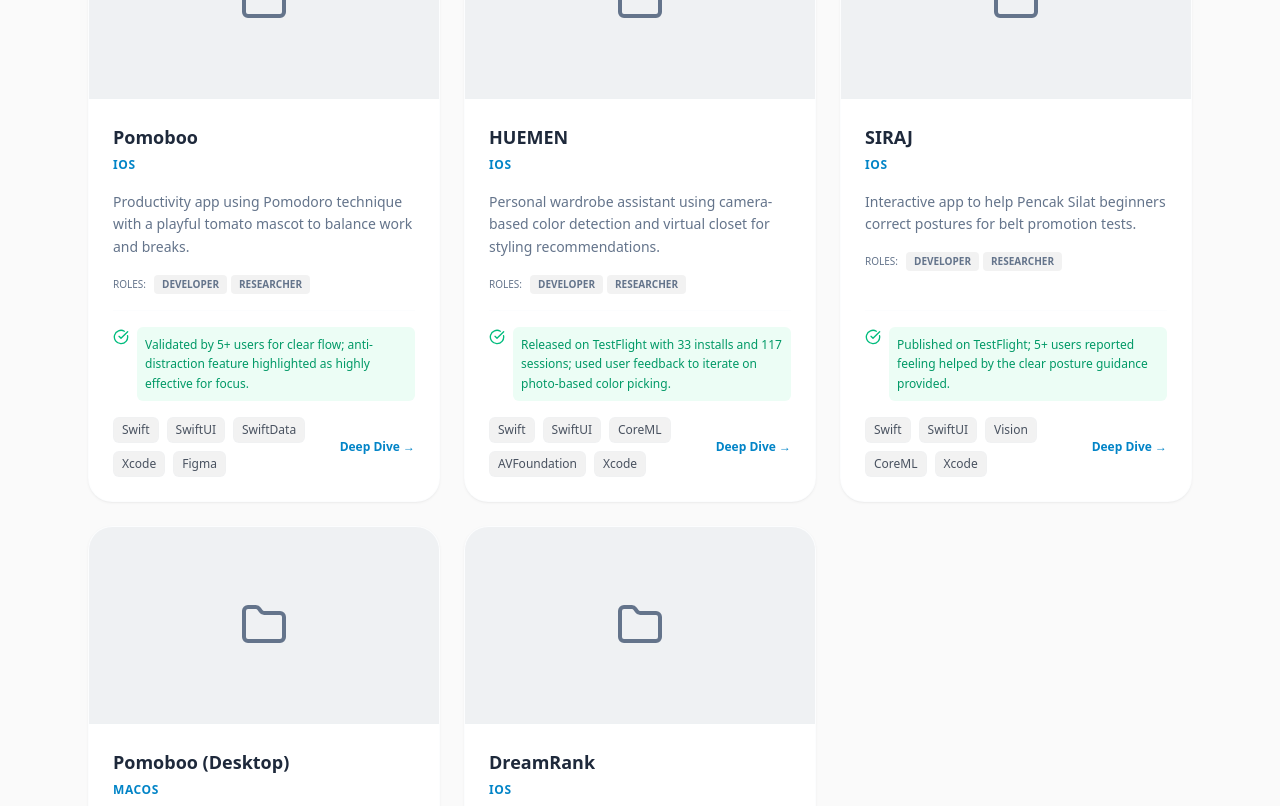
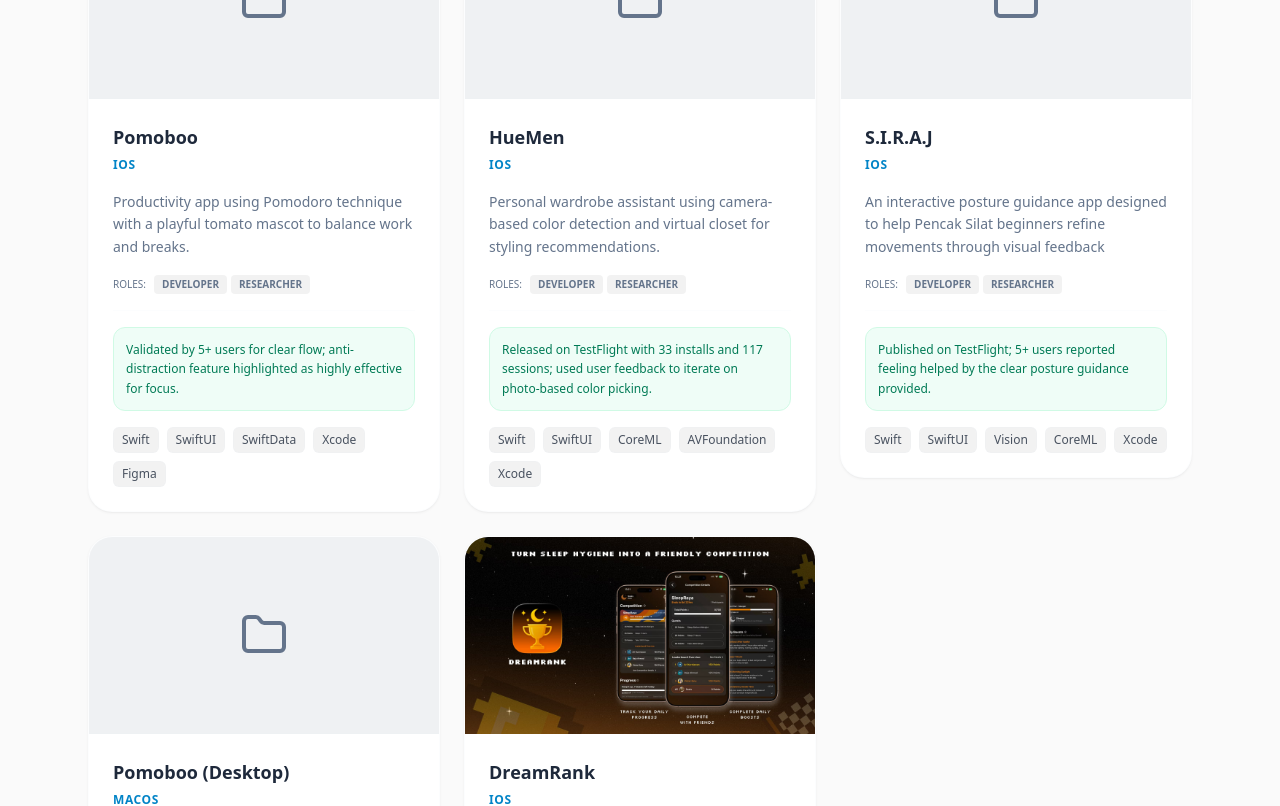
Before and after one commit to ahwan18/ahmad-portfolio, a Next.js app: page / in a window 1280 px wide. Shown: the part 3660-4466 px from the top of the page. Built offline with nearby package versions, Linux system fonts and the light colour scheme.

Commit message:
Input Image DreamRank

```diff
--- a/components/ProjectCard.tsx
+++ b/components/ProjectCard.tsx
@@ -5,7 +5,15 @@ import { Project } from "../data/projects";
 
 export function ProjectCard({ project }: { project: Project }) {
   return (
-    <div className="group bg-card border border-border/10 rounded-3xl overflow-hidden flex flex-col h-full hover:border-accent/40 transition-all duration-300 shadow-sm shadow-black/5 hover:-translate-y-1 hover:scale-[1.02] hover:shadow-xl hover:shadow-accent/10">
+    <Link
+      href={`/projects/${project.slug}`}
+      className="group block"
+    >
+      <div className="bg-card border border-border/10 rounded-3xl overflow-hidden flex flex-col h-full
+        hover:border-accent/40 transition-all duration-300
+        shadow-sm shadow-black/5 hover:-translate-y-1 hover:scale-[1.02] hover:shadow-xl hover:shadow-accent/10 cursor-pointer">
+
+        {/* IMAGE */}
         {project.image ? (
           <div className="aspect-video w-full relative bg-muted/10 overflow-hidden">
             <Image
@@ -21,58 +29,88 @@ export function ProjectCard({ project }: { project: Project }) {
           </div>
         )}
 
+        {/* CONTENT */}
         <div className="p-6 flex flex-col flex-1">
+
+          {/* HEADER */}
           <div className="flex justify-between items-start mb-4">
             <div>
-            <h3 className="font-semibold text-lg text-foreground">{project.title}</h3>
-            <span className="text-xs font-semibold uppercase tracking-wider text-accent">{project.category}</span>
+              <h3 className="font-semibold text-lg text-foreground">
+                {project.title}
+              </h3>
+              <span className="text-xs font-semibold uppercase tracking-wider text-accent">
+                {project.category}
+              </span>
             </div>
+
+            {/* External Link (STOP PROPAGATION) */}
             {project.link && (
-            <a href={project.link} target="_blank" rel="noopener noreferrer" className="p-2 bg-black/5 dark:bg-white/5 rounded-full hover:bg-black/10 dark:hover:bg-white/10 transition-colors text-muted hover:text-foreground">
+              <a
+                href={project.link}
+                target="_blank"
+                rel="noopener noreferrer"
+                onClick={(e) => e.stopPropagation()}
+                className="p-2 bg-black/5 dark:bg-white/5 rounded-full
+                hover:bg-black/10 dark:hover:bg-white/10
+                transition-colors text-muted hover:text-foreground"
+              >
                 <ExternalLink className="w-4 h-4" />
               </a>
             )}
           </div>
 
+          {/* OBJECTIVE */}
           <p className="text-sm text-muted font-light leading-relaxed mb-4">
             {project.objective}
           </p>
 
+          {/* ROLES */}
           <div className="mb-4">
             <div className="flex flex-wrap gap-1">
-             <span className="text-[10px] text-muted mr-1 mt-0.5">ROLES:</span>
+              <span className="text-[10px] text-muted mr-1 mt-0.5">
+                ROLES:
+              </span>
               {project.roles.map(role => (
-               <span key={role} className="text-[10px] uppercase font-bold text-muted bg-black/5 dark:bg-white/5 px-2 py-0.5 rounded-sm">{role}</span>
+                <span
+                  key={role}
+                  className="text-[10px] uppercase font-bold text-muted
+                  bg-black/5 dark:bg-white/5 px-2 py-0.5 rounded-sm"
+                >
+                  {role}
+                </span>
               ))}
             </div>
           </div>
 
+          {/* BOTTOM */}
           <div className="mt-auto pt-4 border-t border-border/10">
-          <div className="flex gap-2 items-start mb-4">
-             <CheckCircle className="w-4 h-4 text-emerald-500 mt-0.5 flex-shrink-0" />
-             <p className="text-xs text-emerald-600 dark:text-emerald-400 font-medium leading-relaxed bg-emerald-50 dark:bg-emerald-500/10 p-2 rounded-md">
+
+            {/* RESULTS */}
+            <div className="bg-emerald-50/80 dark:bg-emerald-500/10 backdrop-blur-sm p-3 rounded-xl border border-emerald-100 dark:border-emerald-500/20">
+              <div className="flex items-start gap-2">
+                <p className="text-[12px] leading-relaxed text-emerald-700 dark:text-emerald-300">
                   {project.results}
                 </p>
               </div>
+            </div>
 
-          <div className="flex justify-between items-center mt-4">
-            <div className="flex flex-wrap gap-2">
+            {/* TECH STACK */}
+            <div className="flex flex-wrap gap-2 mt-4">
               {project.techStack.map((tool) => (
-                <span key={tool} className="text-xs px-2 py-1 rounded-md bg-black/5 dark:bg-white/5 text-foreground/80 font-medium border border-border/10">
+                <span
+                  key={tool}
+                  className="text-xs px-2 py-1 rounded-md
+                  bg-black/5 dark:bg-white/5 text-foreground/80
+                  font-medium border border-border/10"
+                >
                   {tool}
                 </span>
               ))}
             </div>
 
-            <Link
-              href={`/projects/${project.slug}`}
-              className="text-xs font-semibold text-accent hover:underline flex-shrink-0 pl-2"
-            >
-              Deep Dive &rarr;
-            </Link>
           </div>
         </div>
       </div>
-    </div>
+    </Link>
   );
 }
--- a/data/projects.ts
+++ b/data/projects.ts
@@ -25,7 +25,7 @@ export const projects: Project[] = [
   {
     id: "huemen-id",
     slug: "huemen-id",
-    title: "HUEMEN",
+    title: "HueMen",
     category: "iOS",
     objective: "Personal wardrobe assistant using camera-based color detection and virtual closet for styling recommendations.",
     techStack: ["Swift", "SwiftUI", "CoreML", "AVFoundation", "Xcode"],
@@ -35,9 +35,9 @@ export const projects: Project[] = [
   {
     id: "siraj-app",
     slug: "siraj-app",
-    title: "SIRAJ",
+    title: "S.I.R.A.J",
     category: "iOS",
-    objective: "Interactive app to help Pencak Silat beginners correct postures for belt promotion tests.",
+    objective: "An interactive posture guidance app designed to help Pencak Silat beginners refine movements through visual feedback",
     techStack: ["Swift", "SwiftUI", "Vision", "CoreML", "Xcode"],
     roles: ["Developer", "Researcher"],
     results: "Published on TestFlight; 5+ users reported feeling helped by the clear posture guidance provided."
@@ -58,8 +58,9 @@ export const projects: Project[] = [
     title: "DreamRank",
     category: "iOS",
     objective: "Gamified sleep-habit app using daily quests, leaderboards, and competition to build consistent rest routines.",
-    techStack: ["Swift", "SwiftUI", "HealthKit", "CloudKit", "Xcode"],
+    techStack: ["Swift", "SwiftUI", "HealthKit", "CloudKit", "Xcode", "Figma"],
     roles: ["Developer", "Researcher", "Designer"],
-    results: "Successfully published on App Store; HealthKit and CloudKit integration validated with 10+ users for gamified habit building."
+    results: "Successfully published on App Store; HealthKit and CloudKit integration validated with 30+ users for gamified habit building.",
+    image: "/PortoDreamRank.jpg"
   }
 ];
```
Also changed, not shown: public/PortoDreamRank.jpg (added), public/glide-2.png (added). Lines whose indentation alone changed are shown as unchanged.
